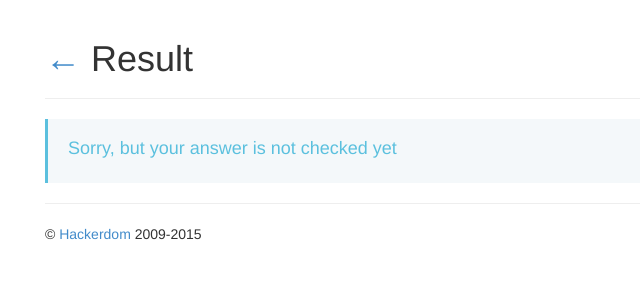
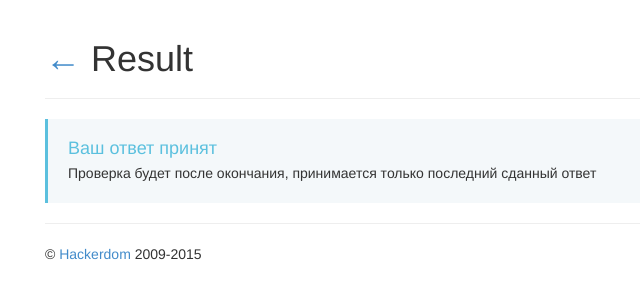
Before and after one commit to last-g/qoala, a Django app: template apps/quests/templates/quests/show_answer.html in a window 1280 px wide. Shown: the part 51-351 px from the top of the page, without its empty margins (25-665 px from the left). Run offline with Django 3.2, Linux system fonts and the light colour scheme; the template is opened without the code that fills it, so the values that code supplies are empty; parts of the project's set-up code (start-up, migrations or seed data) failed here and were passed over; some libraries are stand-ins or nearby versions.

Commit message:
Penging status for answers

```diff
--- a/apps/quests/templates/quests/show_answer.html
+++ b/apps/quests/templates/quests/show_answer.html
@@ -30,7 +30,8 @@
     {% else %}
         {% blocktrans %}
            <div class="bs-callout bs-callout-info">
-             <h4>Sorry, but your answer is not checked yet</h4>
+             <h4>Ваш ответ принят</h4>
+             <span>Проверка будет после окончания, принимается только последний сданный ответ</span>
            </div>
         {% endblocktrans %}
     {% endif %}
```
